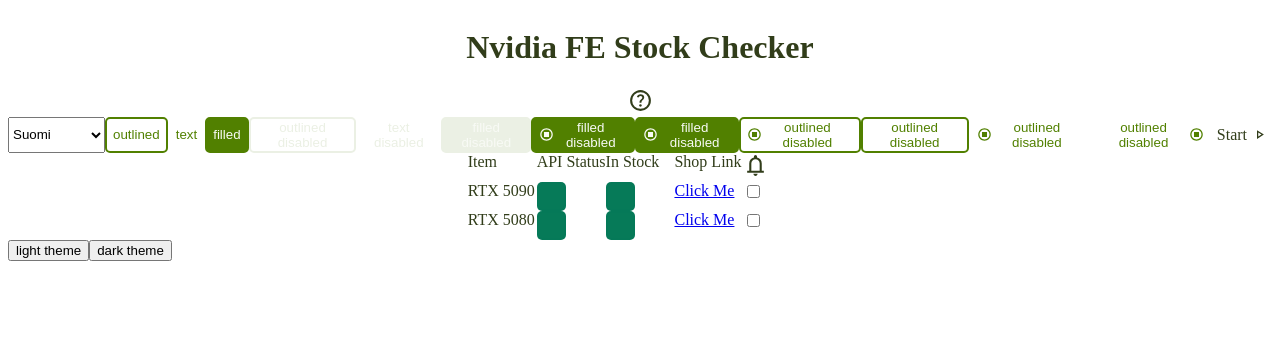
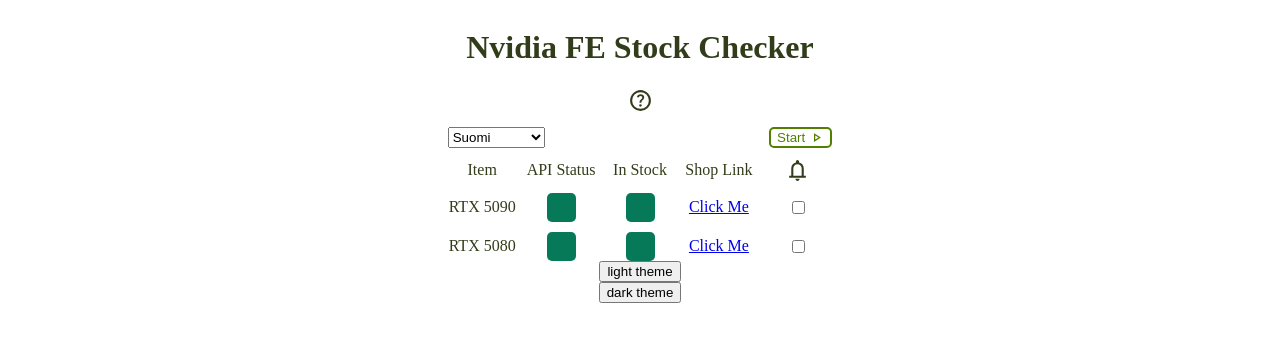
Before and after one commit to PJM178/nvidia-fe-stock-checker, a Next.js app: page / in a window 1280 px wide. Shown: the top 342 px of the page. Built offline with nearby package versions, Linux system fonts and the light colour scheme.

Commit message:
clean up locale bar, more button work

```diff
--- a/src/app/components/Buttons.module.css
+++ b/src/app/components/Buttons.module.css
@@ -90,3 +90,11 @@
 .primary-button--icon {
   display: flex;
 }
+
+.primary-button--icon.end {
+  margin-left: 0.25rem;
+}
+
+.primary-button--icon.start {
+  margin-right: 0.25rem;
+}
--- a/src/app/components/Buttons.tsx
+++ b/src/app/components/Buttons.tsx
@@ -25,10 +25,10 @@
       onClick={onClick}
     >
       {startIcon &&
-      <span className={styles["primary-button--icon"]}>{startIcon}</span>}
+      <span className={`${styles["primary-button--icon"]} ${styles["start"]}`}>{startIcon}</span>}
       {children}
       {endIcon &&
-      <span className={styles["primary-button--icon"]}>{endIcon}</span>}
+      <span className={`${styles["primary-button--icon"]} ${styles["end"]}`}>{endIcon}</span>}
     </button>
   );
 };
--- a/src/app/globals.css
+++ b/src/app/globals.css
@@ -139,3 +139,8 @@
   outline-offset: 2px;
   outline-width: 2px;
 }
+
+main {
+  display: flex;
+  justify-content: center;
+}
--- a/src/app/page.module.css
+++ b/src/app/page.module.css
@@ -4,16 +4,21 @@
   justify-content: center;
   flex-direction: column;
   align-items: center;
+  width: fit-content;
 }
 
 .locale-bar-container {
   display: flex;
   flex-direction: row;
+  justify-content: space-between;
+  width: 100%;
+  margin: 10px 0;
 }
 
 .sku-grid-table {
   display: grid;
   grid-template-columns: repeat(5, 1fr);
+  gap: 10px;
 }
 
 .sku-grid-table--row {
@@ -26,7 +31,9 @@
 }
 
 .sku-grid-table--header {
-
+  display: flex;
+  justify-content: center;
+  align-items: center;
 }
 
 /* .sku-grid-table--header-notification > svg {
@@ -35,7 +42,9 @@
 } */
 
 .sku-grid-table--item {
-
+  display: flex;
+  justify-content: center;
+  align-items: center;
 }
 
 .sku-response--error {
--- a/src/app/page.tsx
+++ b/src/app/page.tsx
@@ -15,7 +15,7 @@
       skus: {
         rtx5090: {
           gpuName: "RTX 5090",
-          skuName: "5090FEPROSHOP",
+          skuName: "Pro5090FE",
           locale: "fi-fi",
         },
         rtx5080: {
@@ -108,7 +108,6 @@
   });
 
   const handleCountrySelect = (e: React.ChangeEvent<HTMLSelectElement>) => {
-    console.log(e);
     const country = Object.entries(skuData.country).find(([, value]) => value.endonym === e.target.value);
 
     setChosenCountry(prevValue => {
@@ -120,12 +119,8 @@
     })
   };
 
-  const handleStartTimer = () => {
+  const handleButtonClick = () => {
     setIsAlertActive(!isAlertActive);
-  }
-
-  const handleButtonClick = (e: React.MouseEvent<HTMLButtonElement>) => {
-    console.log(e);
   };
 
   return (
@@ -135,52 +130,25 @@
           <option key={country.endonym}>{country.endonym}</option>
         ))}
       </select>
-      <Button variant="outlined">
-        outlined
-      </Button>
-      <Button variant="text">
-        text
-      </Button>
+      {!isAlertActive ?
+        <>
           <Button
-        variant="filled"
+            variant="outlined"
+            endIcon={<PlayArrow className={styles["icon"]} />}
             onClick={handleButtonClick}
           >
-        filled
+            <span>Start</span>
           </Button>
-      <Button variant="outlined" disabled>
-        outlined disabled
+        </> :
+        <>
+          <Button
+            variant="outlined"
+            endIcon={<StopCircle className={styles["icon"]} />}
+            onClick={handleButtonClick}
+          >
+            <span>Stop</span>
           </Button>
-      <Button variant="text" disabled>
-        text disabled
-      </Button>
-      <Button variant="filled" disabled>
-        filled disabled
-      </Button>
-      <Button variant="filled" startIcon={<StopCircle className={styles["icon"]} />}>
-        <span>filled disabled</span>
-      </Button>
-
-      <Button variant="filled" startIcon={<StopCircle className={styles["icon"]} />}>
-        filled disabled
-      </Button>
-      <Button variant="outlined" startIcon={<StopCircle className={styles["icon"]} />}>
-       <span>outlined disabled</span>
-      </Button>
-      <Button variant="outlined">
-        outlined disabled
-      </Button>
-      <Button variant="text" startIcon={<StopCircle className={styles["icon"]} />}>
-       <span>outlined disabled</span>
-      </Button>
-      <Button variant="text" endIcon={<StopCircle className={styles["icon"]} />}>
-       <span>outlined disabled</span>
-      </Button>
-      <div onClick={handleStartTimer} className={styles["locale-start-button"]}>
-        {!isAlertActive ?
-          <><div>Start</div><div className={styles["locale-start-button--icon-container"]}><PlayArrow className={styles["icon"]} /></div></> :
-          <>Stop <StopCircle className={styles["icon"]} /></>}
-      </div>
-
+        </>}
     </div>
   );
 }
@@ -373,9 +341,9 @@
             isAlertActive={isAlertActive}
           />
           <GridTable country={chosenCountry} isActive={isAlertActive} />
-        </div>
           <button onClick={handleThemeLight}>light theme</button>
           <button onClick={handleThemeDark}>dark theme</button>
+        </div>
       </main>
     </>
   );
```
Lines whose indentation alone changed are shown as unchanged.
